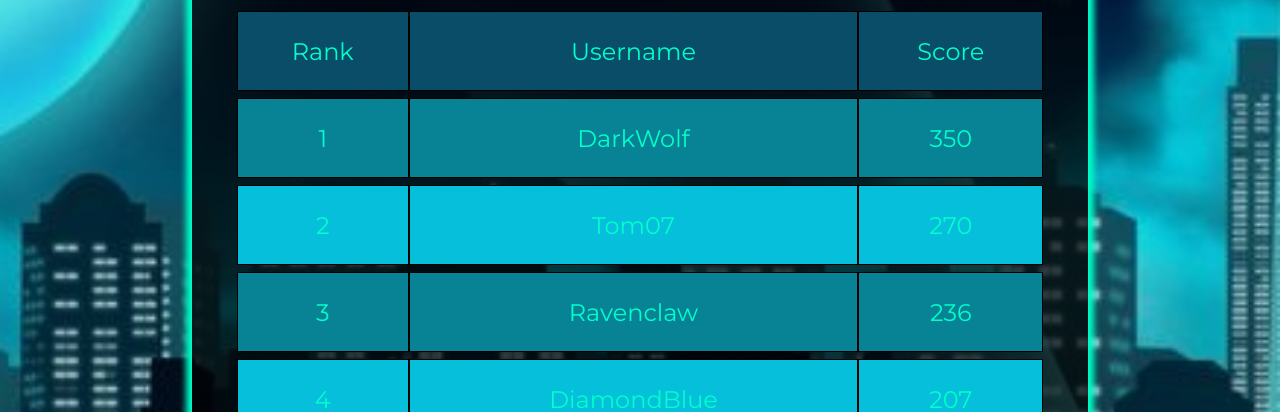
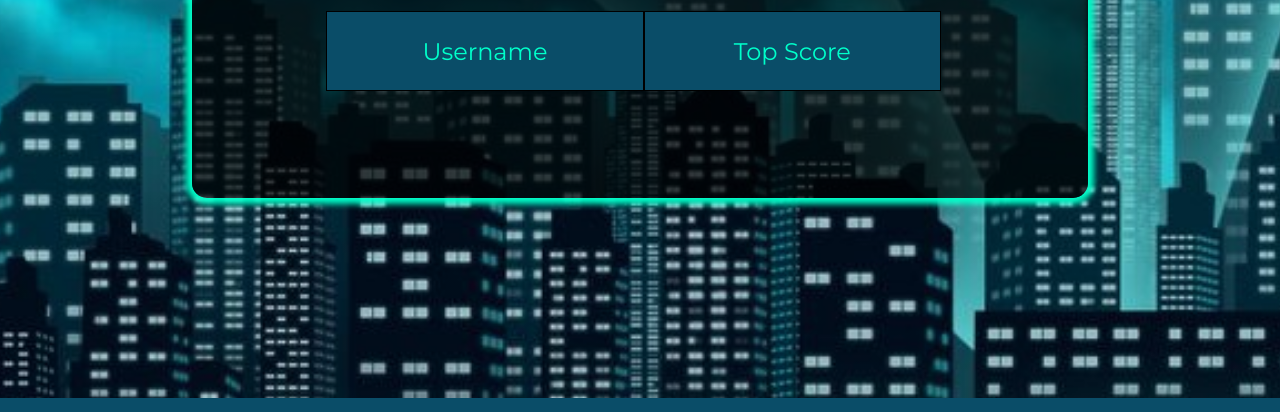
Before and after one commit to Yohan4/skate-rush-game, a plain HTML site: page pages/leaderboard.html in a window 1280 px wide. Shown: the part 625-1037 px from the top of the page. Drawn offline with Linux system fonts and the light colour scheme.

Commit message:
feat: update ranking table

```diff
--- a/css/style.css
+++ b/css/style.css
@@ -665,13 +665,22 @@ footer{
     flex-direction: column;
     align-items: center;
     width:70%;
-    height:auto;
+    max-height: 750px;
     margin: auto;
     margin-top: 168px;
     background: rgba(0, 0, 0, 0.7);
     padding-bottom: 100px;
     border-radius: 15px;
     box-shadow: 0 0 6px 6px #00FFCA;
+
+}
+
+.second-container{
+    overflow-y: auto;
+    scroll-behavior: smooth;
+    scrollbar-color: #0A4D68;
+    width:70%;
+    max-height: 750px;
 }
 
 .table-container img{
@@ -698,7 +707,7 @@ table{
     overflow-x: auto;
     border-collapse: separate;
     border-spacing: 0px 7px;
-    width:90%;
+    width:98%;
     text-align: center;
     margin-top: 0px;
 }
--- a/js/button.js
+++ b/js/button.js
@@ -15,6 +15,7 @@ const LoginLogoutButton = () => {
 // function for logout
 const logout = () =>{
     sessionStorage.removeItem('isLoggedIn');
+    sessionStorage.removeItem('loggedInUser');
     window.location.href = '../index.html'
 }
 
--- /dev/null
+++ b/js/leaderboard.js
@@ -0,0 +1,37 @@
+function displayRankings() {
+    // Retrieve the users array from localStorage
+    let users = JSON.parse(localStorage.getItem('users')) || [];
+
+    console.log('Retrieved users:', users); // Log the users data
+
+    const tbody = document.querySelector('.body-table');
+
+    if (!tbody) {
+        console.error('The .body-table element was not found.');
+        return;
+    }
+
+    tbody.innerHTML = ''; // Clear current leaderboard
+
+    let htmlString = ''; // Initialize an empty string to build up the HTML
+
+    // Go through each user and find their top score
+    users.forEach((user, index) => {
+        // Determine the user's top score
+        let topScore = user.scores && user.scores.length ? Math.max(...user.scores) : 0;
+
+        // Create a row for the user
+        const row = `<tr>
+                        <td>${index + 1}</td>
+                        <td>${user.username}</td>
+                        <td>${topScore}</td>
+                     </tr>`;
+        htmlString += row; // Add the row to the HTML string
+    });
+
+    tbody.innerHTML = htmlString; // Set the innerHTML of the tbody element
+    console.log('Final HTML for tbody:', htmlString); // Log the final HTML string
+}
+
+// Call this function to update the rankings when the rankings page is loaded
+document.addEventListener('DOMContentLoaded', displayRankings);
--- a/pages/leaderboard.html
+++ b/pages/leaderboard.html
@@ -37,42 +37,21 @@
         <section class="table-container">
             <p> Leaderboard</p>
             <img src="../assets/images/crown.svg" alt="crown logo"/>
+            <div class="second-container">
                 <table>
                     <thead>
                         <tr>
-                        <th>Rank</th>
                             <th>Username</th>
-                        <th>Score</th>
+                            <th>Top Score</th>
                         </tr>
                     </thead>
-                <tbody>
-                    <tr>
-                        <td>1</td>
-                        <td>DarkWolf</td>
-                        <td>350</td>
-                    </tr>
-                    <tr>
-                        <td>2</td>
-                        <td>Tom07</td>
-                        <td>270</td>
-                    </tr>
-                    <tr>
-                        <td>3</td>
-                        <td>Ravenclaw</td>
-                        <td>236</td>
-                    </tr>
-                    <tr>
-                        <td>4</td>
-                        <td>DiamondBlue</td>
-                        <td>207</td>
-                    </tr>
-                    <tr>
-                        <td>5</td>
-                        <td>Error101</td>
-                        <td>196</td>
-                    </tr>
+                    <tbody class="body-table">
+
                     </tbody>
                 </table>
+
+            </div>
+
         </section>
     </div>
 
@@ -107,4 +86,6 @@
     </footer>
 </body>
 <script src="../js/button.js"></script>
+<script  src="../js/leaderboard.js"></script>
+
 </html>
```
Also changed, not shown: js/game.js (+40 -8 lines), js/login.js (+6 -3 lines). Lines whose indentation alone changed are shown as unchanged.
